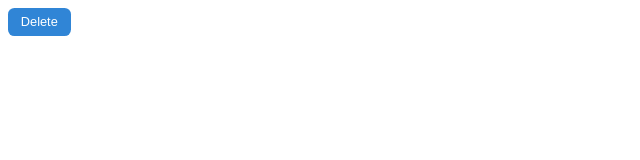
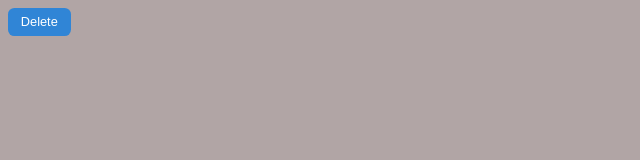
Before and after one commit to abdurrab3/YesOrCancelButton, a plain HTML site: page index.html in a window 1280 px wide. Shown: the whole page, without its empty margins (0-640 px from the left). Drawn offline with Linux system fonts and the light colour scheme; some packages are replaced by stand-ins of ours; a script that the page names is missing.

Commit message:
update code

```diff
--- a/index.html
+++ b/index.html
@@ -15,6 +15,9 @@
         text-align: center;
         justify-content: center;
         position: absolute; */
+    }
+    body{
+        background-color: rgb(177, 165, 165);
     }
 </style>
 <!-- third party js code use source -->
```
